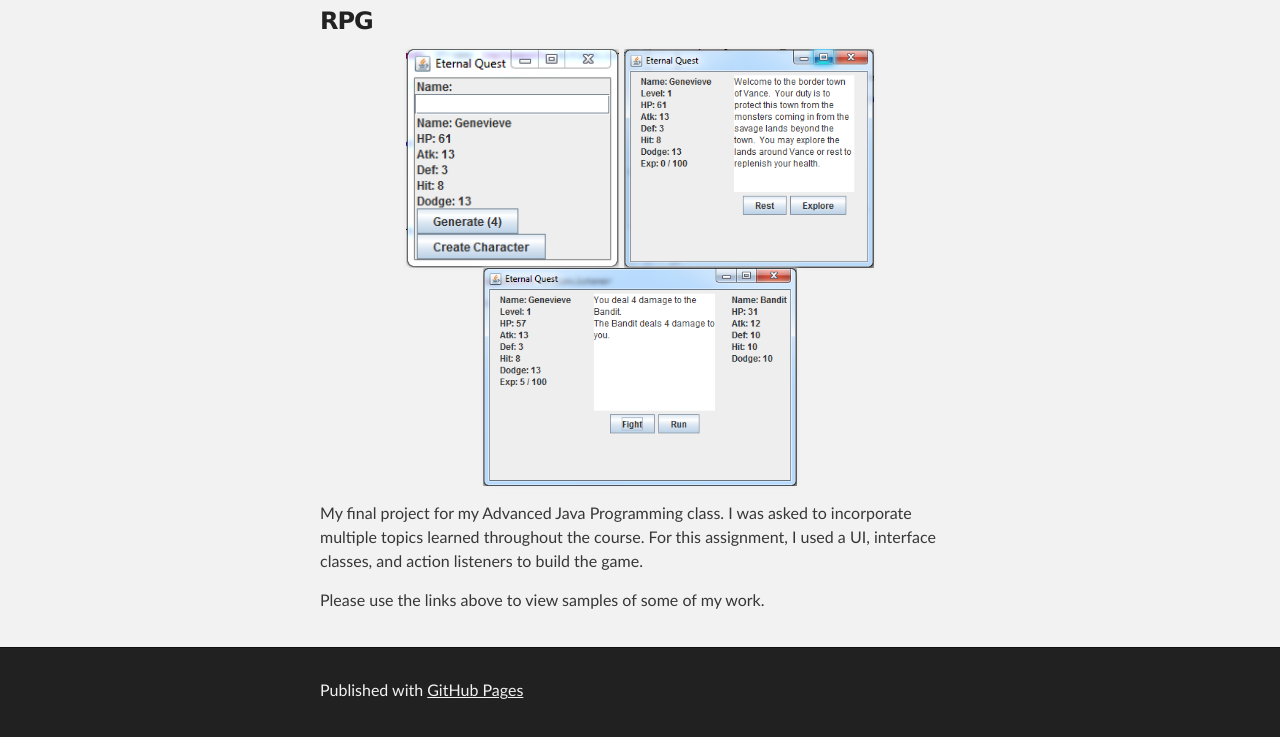
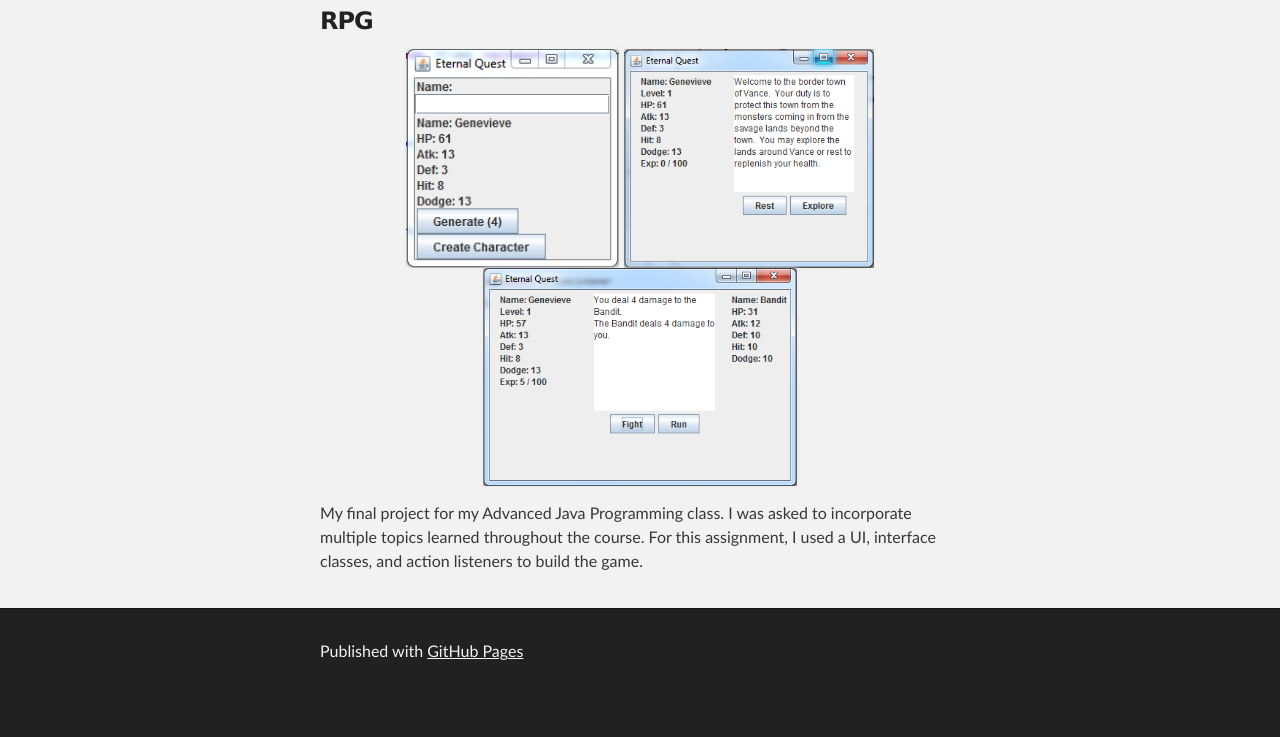
Before and after one commit to afflaherty/afflaherty.github.io, a plain HTML site: page program.html in a window 1280 px wide. Shown: the part 371-1108 px from the top of the page. After the commit the page ends 1069 px from the top, so only its background shows below. Drawn offline with Linux system fonts and the light colour scheme.

Commit message:
Update program.html

```diff
--- a/program.html
+++ b/program.html
@@ -46,8 +46,6 @@
 
 <p>My final project for my Advanced Java Programming class.  I was asked to incorporate multiple topics learned throughout the course.  For this assignment, I used a UI, interface classes, and action listeners to build the game.</p>
 
-<p>Please use the links above to view samples of some of my work.</p>
-
       </section>
     </div>
 
```
